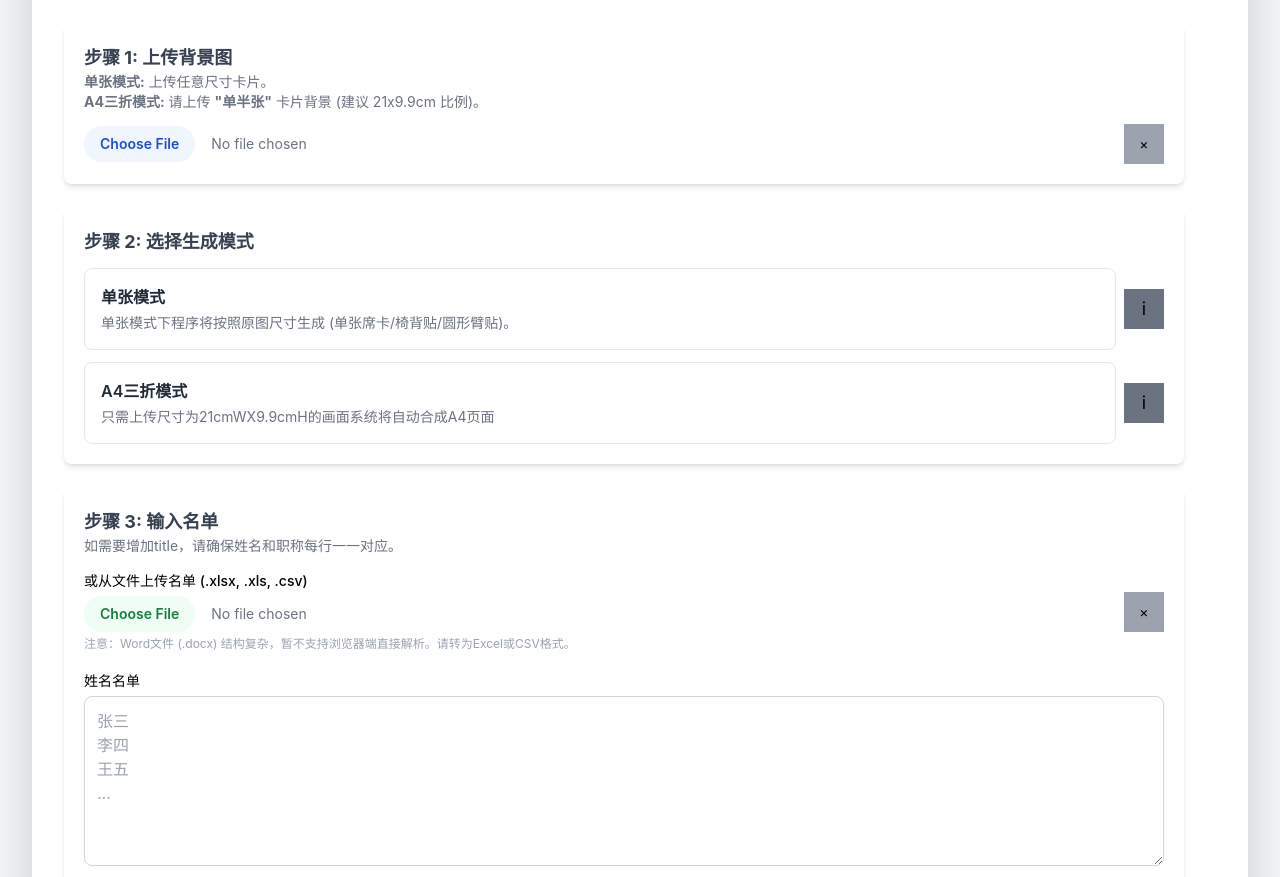
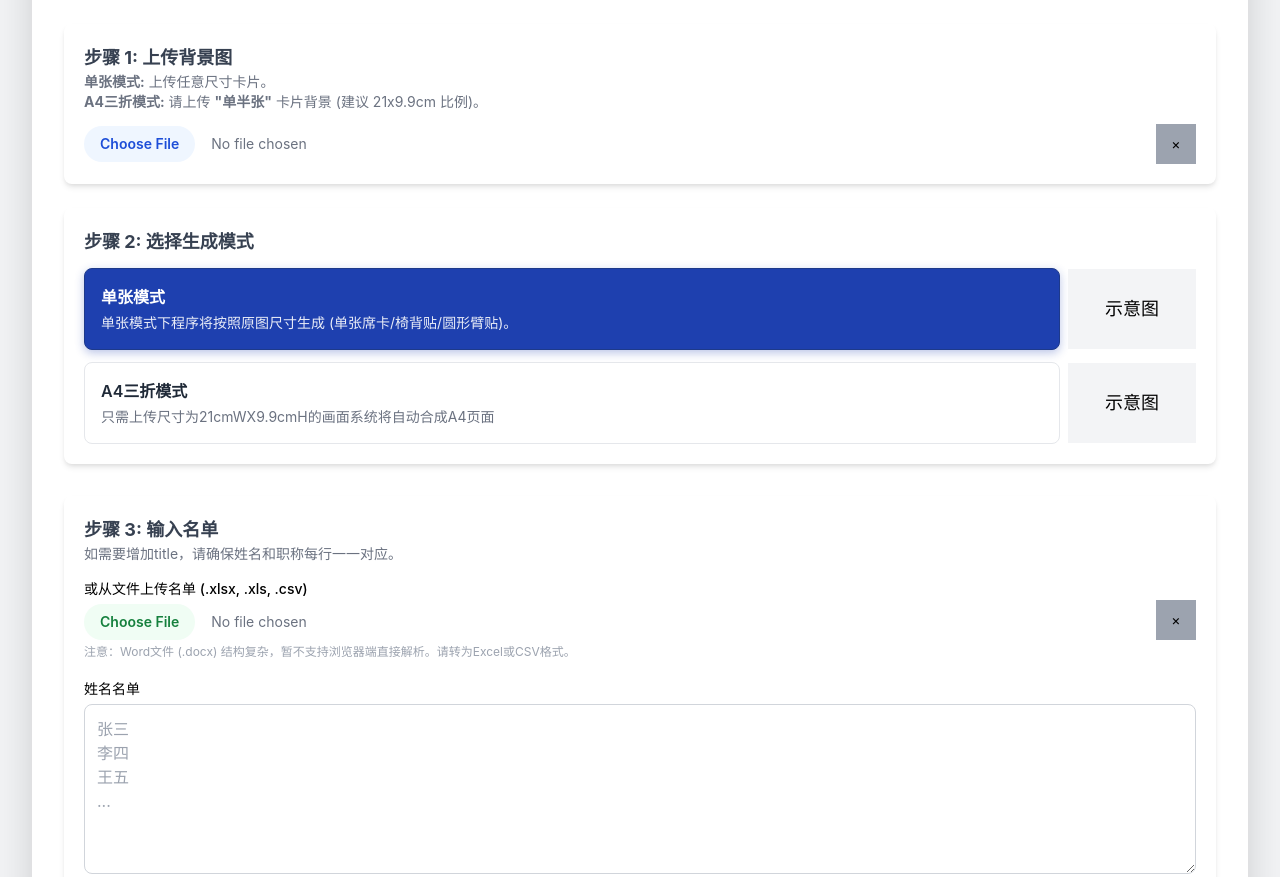
Before and after one commit to zengandzeng/HUI, a plain HTML site: page index.html in a window 1280 px wide. Shown: the part 600-1477 px from the top of the page. Drawn offline with nearby package versions, Linux system fonts and the light colour scheme.

Commit message:
Add files via upload

```diff
--- a/index.html
+++ b/index.html
@@ -253,8 +253,8 @@
                 <span class="font-semibold text-gray-800">单张模式</span>
                 <span class="text-sm text-gray-500 mt-1">单张模式下程序将按照原图尺寸生成 (单张席卡/椅背贴/圆形臂贴)。</span>
             </label>
-                            <button id="schematic-single-btn" class="flex-shrink-0 btn bg-gray-500 hover:bg-gray-600 w-10 h-10 p-0 text-lg" title="查看单张模式示意图">
-                                i
+            <button id="schematic-single-btn" class="flex-shrink-0 btn bg-gray-100 hover:bg-gray-100 w-32 h-20 p-15 text-lg" title="查看单张模式示意图">
+                示意图
             </button>
         </div>
         <div class="relative flex justify-between items-center">
@@ -264,11 +264,46 @@
                 <span class="font-semibold text-gray-800">A4三折模式</span>
                 <span class="text-sm text-gray-500 mt-1">只需上传尺寸为21cmWX9.9cmH的画面系统将自动合成A4页面</span>
             </label>
-                            <button id="schematic-symmetric-btn" class="flex-shrink-0 btn bg-gray-500 hover:bg-gray-600 w-10 h-10 p-0 text-lg" title="查看A4三折模式示意图">
-                                i
+            <button id="schematic-symmetric-btn" class="flex-shrink-0 btn bg-gray-100 hover:bg-gray-100 w-32 h-20 p-0 text-lg" title="查看A4三折模式示意图">
+                示意图
             </button>
         </div>
     </div>
+</div>
+
+<!-- 仅修改选中状态的颜色（突出显示） -->
+<style>
+/* 选中状态：高对比度背景色 + 文字深灰色（突出选中） */
+input[name="generation-mode"]:checked + label {
+    background-color: #1e40af; /* 深海军蓝（比之前更醒目，不刺眼） */
+    border-color: #1e3a8a; /* 更深边框，增强轮廓感 */
+    color: black; /* 基础文字黑色 */
+    box-shadow: 0 3px 10px rgba(30, 64, 175, 0.3); /* 强化阴影，突出层次感 */
+    transition: all 0.2s ease; /* 平滑过渡，体验更好 */
+}
+
+/* 选中状态hover：加深背景，增强交互反馈 */
+input[name="generation-mode"]:checked + label:hover {
+    background-color: #1e3a8a; /* hover时进一步加深 */
+}
+
+/* 选中状态标题文字：纯白高亮 */
+input[name="generation-mode"]:checked + label .font-semibold {
+    color: White;
+    font-weight: 600; /* 保持原有字重，确保清晰 */
+}
+
+/* 选中状态描述文字：黑色文字（避免刺眼，保持可读性） */
+input[name="generation-mode"]:checked + label .text-gray-500 {
+    color: rgba(255, 255, 255, 0.9);
+}
+
+/* 未选中状态：保持原有样式不变 */
+label[for^="mode-"]:hover:not(:has(~ input:checked)) {
+    background-color: #f9fafb;
+    border-color: #d1d5db;
+}
+</style>
                 </div>
 
                 <!-- 步骤3: 输入名单 (新增文件上传功能) -->
@@ -385,7 +420,36 @@
     <button id="download-pdf-btn" class="btn btn-secondary btn-disabled" disabled>批量下载PDF</button>
 </div>
 <p id="status-msg" class="text-blue-600 font-semibold mt-4 h-6"></p>
-                </div>
+
+<!-- 保留原有边框样式 + 新增内边距（解决文字拥挤） -->
+<style>
+/* 主按钮：强化边框 + 增加内边距 */
+.btn-primary {
+    border: 2px solid #165DFF;
+    border-radius: 4px;
+    padding: 10px 20px; /* 上下10px、左右20px内边距，文字与边框距离更宽 */
+}
+
+/* 次按钮：强化边框 + 增加内边距（与主按钮保持一致） */
+.btn-secondary {
+    border: 2px solid #6B7280;
+    border-radius: 4px;
+    padding: 10px 20px; /* 统一内边距，视觉协调 */
+}
+
+/* 禁用状态：边框弱化（保持原有逻辑） */
+.btn-disabled, .btn:disabled {
+    border-color: #D1D5DB;
+}
+
+/* 可选：hover状态强化边框反馈 */
+.btn-primary:not(:disabled):hover {
+    border-color: #0F4CD0;
+}
+.btn-secondary:not(:disabled):hover {
+    border-color: #4B5563;
+}
+</style>
 
                 <!-- 最终预览区 -->
                 <div class="card p-5 rounded-lg">
```
Lines whose indentation alone changed are shown as unchanged.
